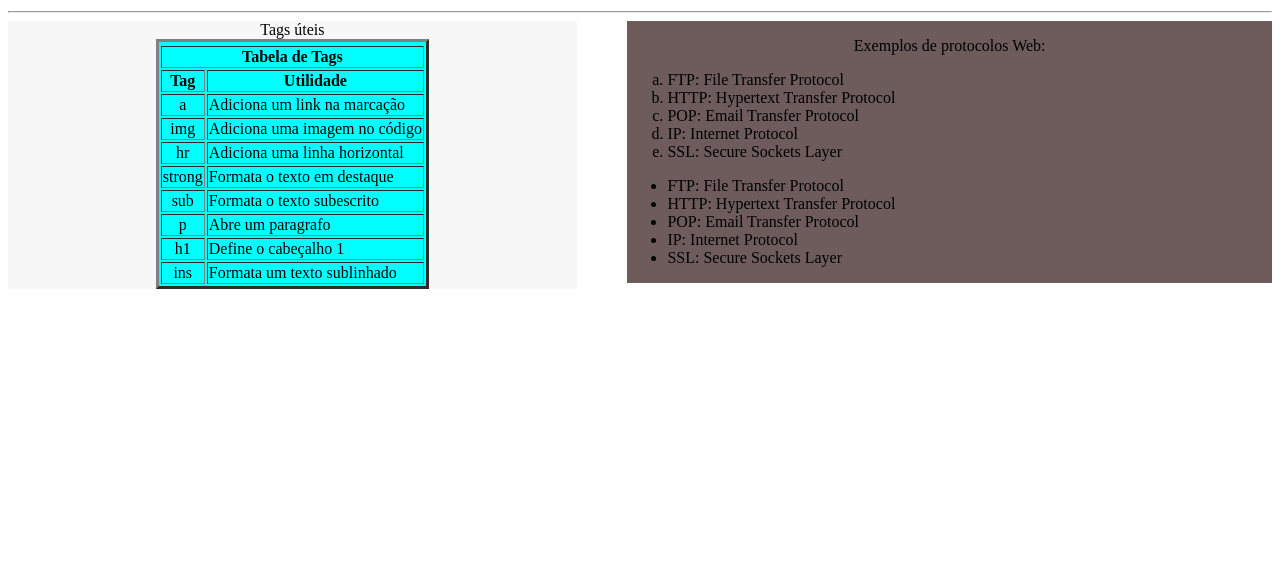
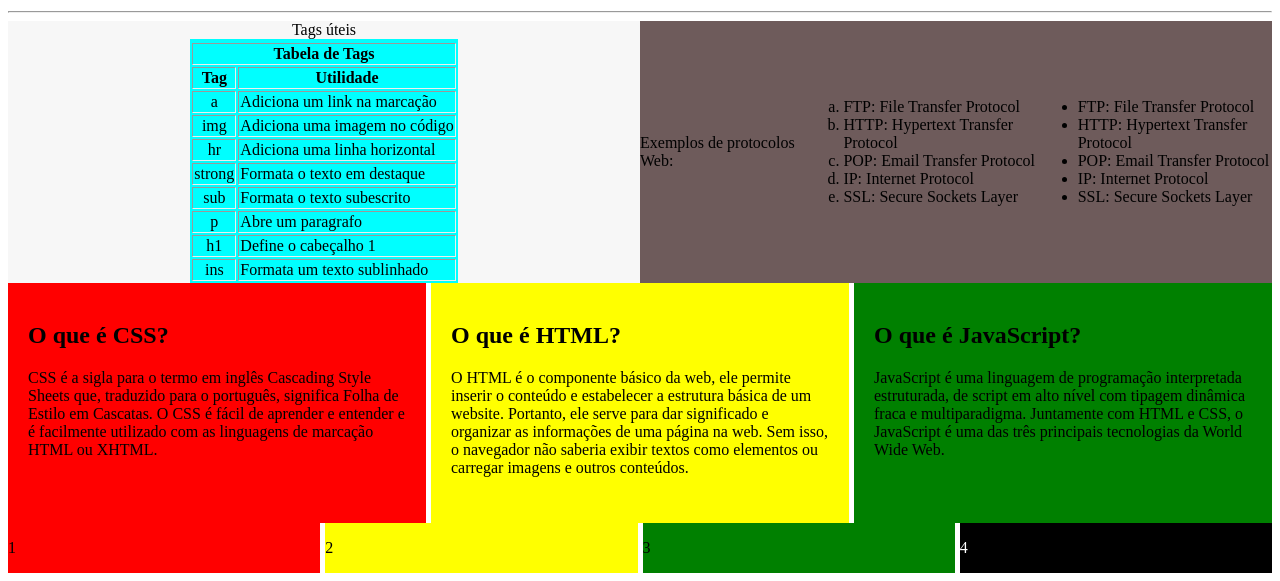
Before and after one commit to nicolasrls/spi, a plain HTML site: page Aplicações para internet/Códigos/aula2.html in a window 1280 px wide. Shown: the part 247-828 px from the top of the page. Before the commit the page ends 800 px from the top, so only its background shows below. Drawn offline with Linux system fonts and the light colour scheme.

Commit message:
Aula 11/04 com cód pronto

```diff
--- a/Aplicações para internet/Códigos/aula2.html
+++ b/Aplicações para internet/Códigos/aula2.html
@@ -1,10 +1,7 @@
 <!DOCTYPE html>
-<html lang="en">
+<html lang="PT-BR">
 
 <head>
-    <meta charset="UTF-8">
-    <meta http-equiv="X-UA-Compatible" content="IE=edge">
-    <meta name="viewport" content="width=device-width, initial-scale=1.0">
     <title>HTML</title>
 </head>
 
@@ -24,8 +21,9 @@
     </p>
     <br>
     <hr>
-    <section style="width:45%;float:left;;background-color: rgb(247, 247, 247);">
-        <table border="3" align="center" style="background-color: aqua;">
+    <section style="display: flex;">
+        <div style="width:50%;background-color: rgb(247, 247, 247);display: flex;">
+            <table style="background-color: aqua;border: 2px;" border="1" align="center">
                 <thead>
                     <caption>Tags úteis</caption>
                     <tr>
@@ -71,9 +69,9 @@
                     </tr>
                 </tbody>
             </table>
-    </section>
-    <footer style="width:51%;float:right;background-color: rgb(110, 91, 91);">
-        <p style="text-align: center;">Exemplos de protocolos Web:</p>
+        </div>
+        <div style="width:50%;background-color: rgb(110, 91, 91);display: flex;align-items: center;">
+            <p>Exemplos de protocolos Web:</p>
             <ol type="a">
                 <li>FTP: File Transfer Protocol</li>
                 <li>HTTP: Hypertext Transfer Protocol</li>
@@ -88,6 +86,48 @@
                 <li>IP: Internet Protocol</li>
                 <li>SSL: Secure Sockets Layer</li>
             </ul>
+        </div>
+    </section>
+    <section style="display:flex;align-items: baseline;column-gap: 5px;">
+        <section style="background-color: rgb(255, 0, 0);width: 33.3%;height: 200px;padding: 20px;">
+            <h2>
+                O que é CSS?
+            </h2>
+            <p>CSS é a sigla para o termo em inglês Cascading Style Sheets que, traduzido para o português, significa
+                Folha de Estilo em Cascatas. O CSS é fácil de aprender e entender e é facilmente utilizado com as
+                linguagens de marcação HTML ou XHTML. </p>
+        </section>
+        <section style="background-color: yellow;width: 33.3%;height: 200px;padding: 20px;">
+            <h2>
+                O que é HTML?
+            </h2>
+            <p>O HTML é o componente básico da web, ele permite inserir o conteúdo e estabelecer a estrutura básica de
+                um website. Portanto, ele serve para dar significado e organizar as informações de uma página na web.
+                Sem isso, o navegador não saberia exibir textos como elementos ou carregar imagens e outros conteúdos.
+            </p>
+        </section>
+        <section style="background-color: green;width: 33.3%;height: 200px;padding: 20px;">
+            <h2>
+                O que é JavaScript?
+            </h2>
+            <p>JavaScript é uma linguagem de programação interpretada estruturada, de script em alto nível com tipagem
+                dinâmica fraca e multiparadigma. Juntamente com HTML e CSS, o JavaScript é uma das três principais
+                tecnologias da World Wide Web.</p>
+        </section>
+    </section>
+    <footer style="display: flex;align-items: baseline;column-gap: 5px;">
+        <section style="width: 25%; background-color: red;">
+            <p>1</p>
+        </section>
+        <section style="width: 25%; background-color: yellow;">
+            <p>2</p>
+        </section>
+        <section style="width: 25%; background-color: green;">
+            <p>3</p>
+        </section>
+        <section style="width: 25%;background-color: black;">
+            <p style="color: white;">4</p>
+        </section>
     </footer>
 </body>
 
```
Lines whose indentation alone changed are shown as unchanged.
